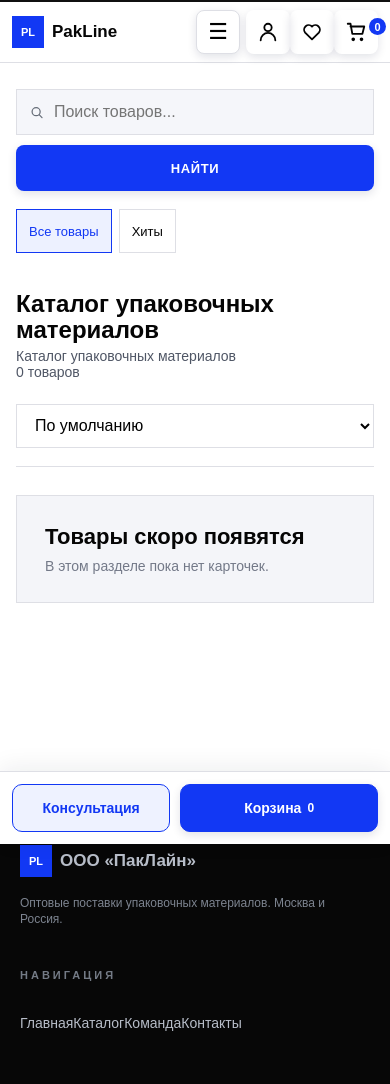
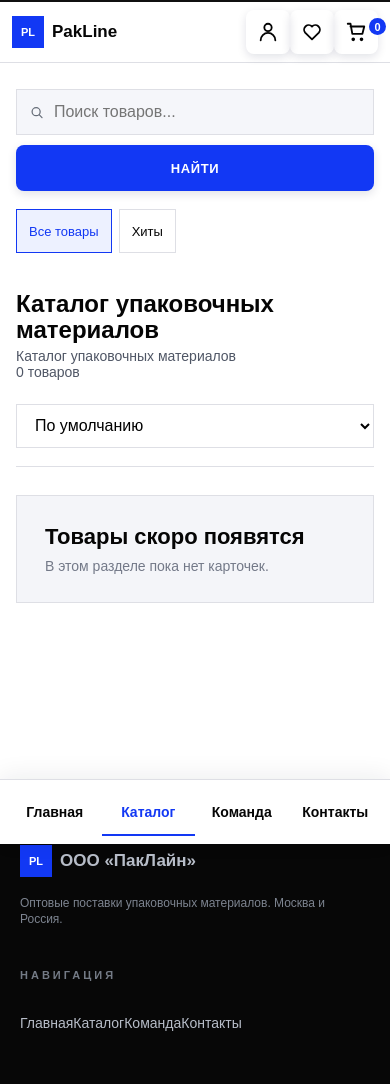
Before and after one commit to Cockepinle/vova, a Django app: page /catalog/ in a window 390 px wide. Shown: the top 1084 px of the page. Run offline with Django 5.2, Linux system fonts and the light colour scheme; data comes from the database, SQL or seed files in the repository; data that the repository does not hold is empty.

Commit message:
update site

```diff
--- a/static/store/css/responsive.css
+++ b/static/store/css/responsive.css
@@ -49,15 +49,11 @@ body.overlay-active .mobile-actions, body.keyboard-open .mobile-actions { visibi
   .brand-name { font-size: 17px; }
   .header-actions { gap: 0; }
   .header-actions button, .mobile-menu-toggle { width: 44px; height: 44px; }
-  .mobile-menu-toggle { display: grid; place-items: center; border: 1px solid var(--line); background: white; font-size: 22px; }
-  .main-nav { position: static; display: grid; grid-template-columns: repeat(2,minmax(0,1fr)); width: 100%; order: 5; padding: 8px 0; box-shadow: none; gap: 4px; }
-  .main-nav a { font-size: 14px; min-height: 44px; }
-  .has-mobile-menu .main-nav:not(.is-expanded) { display: none; }
-  .mobile-actions { position: fixed; inset: auto 0 0; z-index: 70; display: grid; grid-template-columns: minmax(0,1fr) minmax(0,1.25fr); gap: 10px; padding: 12px max(12px,env(safe-area-inset-right,0px)) calc(12px + env(safe-area-inset-bottom,0px)) max(12px,env(safe-area-inset-left,0px)); border-top: 1px solid var(--line); background: #fff; box-shadow: 0 -4px 24px #11182712; }
-  .mobile-actions a, .mobile-actions button { display: flex; justify-content: center; align-items: center; gap: 6px; min-height: 48px; min-width: 0; padding: 8px; border: 1px solid var(--blue); border-radius: 10px; font-size: 14px; font-weight: 700; white-space: nowrap; letter-spacing: 0; }
-  .mobile-action-primary { background: var(--blue); color: white; }
-  .mobile-action-secondary { background: #eef2ff; color: var(--blue); }
-  .mobile-actions [data-cart-count] { font-size: 12px; }
+  .mobile-menu-toggle, .main-nav { display: none; }
+  .mobile-actions { position: fixed; inset: auto 0 0; z-index: 70; display: grid; grid-template-columns: repeat(auto-fit,minmax(0,1fr)); gap: 0; padding: 8px max(8px,env(safe-area-inset-right,0px)) calc(8px + env(safe-area-inset-bottom,0px)) max(8px,env(safe-area-inset-left,0px)); border-top: 1px solid var(--line); background: #fff; box-shadow: 0 -4px 24px #11182712; }
+  .mobile-actions a { display: flex; justify-content: center; align-items: center; min-height: 48px; min-width: 0; padding: 8px 6px; color: var(--ink); font-size: 14px; font-weight: 700; white-space: normal; overflow-wrap: anywhere; text-align: center; }
+  .mobile-actions a:hover, .mobile-actions a.active { color: var(--blue); }
+  .mobile-actions a.active { box-shadow: inset 0 -2px var(--blue); }
   .hero-actions { flex-wrap: wrap; }
   .section-header { align-items: flex-start; flex-wrap: wrap; gap: 12px; }
   .section-header a, .footer-main a, .footer-bottom a, .footer-link-button { display: inline-flex; align-items: center; min-height: 44px; }
--- a/templates/store/partials/mobile_actions.html
+++ b/templates/store/partials/mobile_actions.html
@@ -1,9 +1,3 @@
-<nav class="mobile-actions" aria-label="Основные действия">
-  {% if request.resolver_match.url_name == 'catalog' or request.resolver_match.url_name == 'product_detail' %}
-    <a class="mobile-action-secondary" href="{{ site_settings.cta_url }}">{{ site_settings.cta_label }}</a>
-    <button class="mobile-action-primary js-cart-open" type="button">Корзина <span data-cart-count>{{ cart_count }}</span></button>
-  {% else %}
-    <a class="mobile-action-secondary" href="{% url 'catalog' %}">Каталог</a>
-    <a class="mobile-action-primary" href="{{ site_settings.cta_url }}">{{ site_settings.cta_label }}</a>
-  {% endif %}
+<nav class="mobile-actions" aria-label="Главная навигация">
+  {% for link in header_links %}<a href="{{ link.url }}" {% if request.path == link.url %}class="active" aria-current="page"{% endif %}>{{ link.label }}</a>{% endfor %}
 </nav>
```
